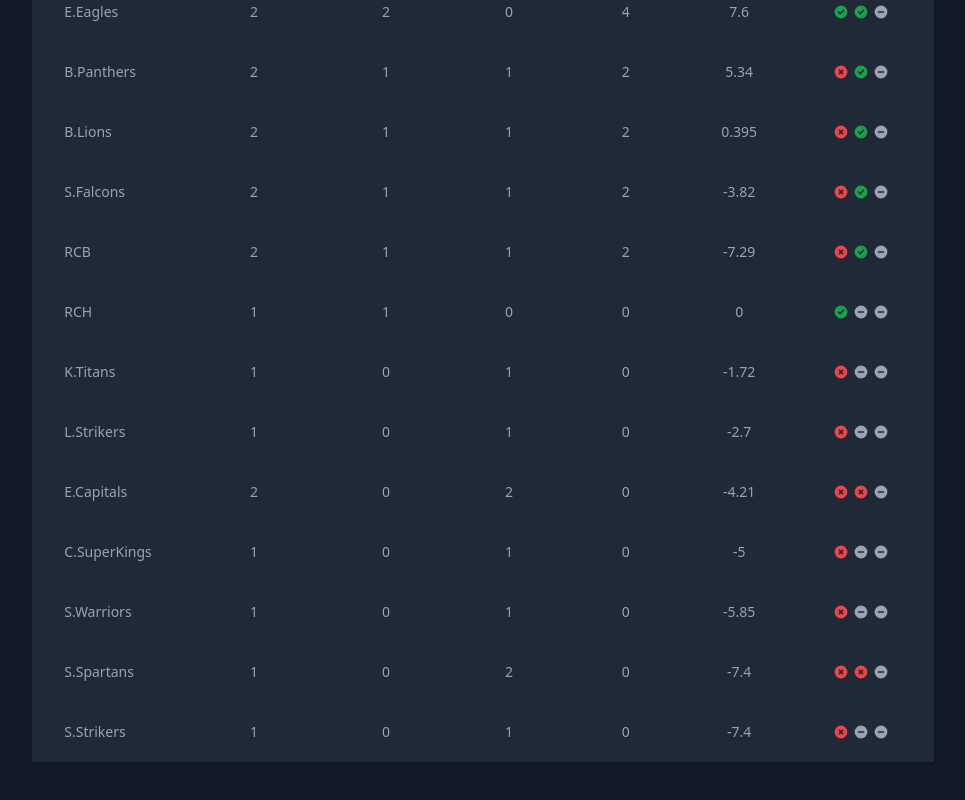
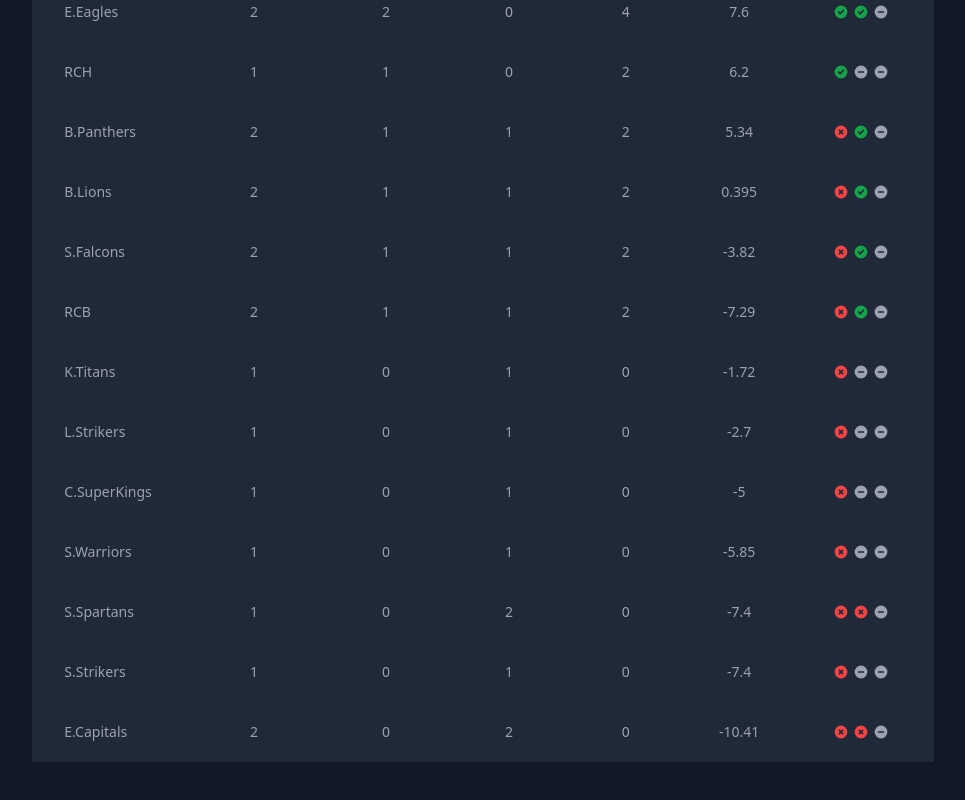
Before and after one commit to Dutt0408/my-project, a React (Create React App) app: page /PointTable in a window 1280 px wide. Shown: the part 402-1202 px from the top of the page, without its empty margins (157-1122 px from the left). Built offline with nearby package versions, Linux system fonts and the light colour scheme; a web font is replaced by a local one.

Commit message:
Commit bhc kwusvgbwhruvhwb njwe

```diff
--- a/src/PointTable.js
+++ b/src/PointTable.js
@@ -149,7 +149,7 @@ export default function Schedule() {
       match: 2,
       won: 0,
       lost: 2,
-      NRR: -4.21,
+      NRR: -10.41,
       pts: 0,
       last3: "RPoint,RPoint,DPoint",
     },
@@ -261,8 +261,8 @@ export default function Schedule() {
       match: 1,
       won: 1,
       lost: 0,
-      NRR: 0,
-      pts: 0,
+      NRR: 6.2,
+      pts: 2,
       last3: "GPoint,DPoint,DPoint",
     },
     {
```
